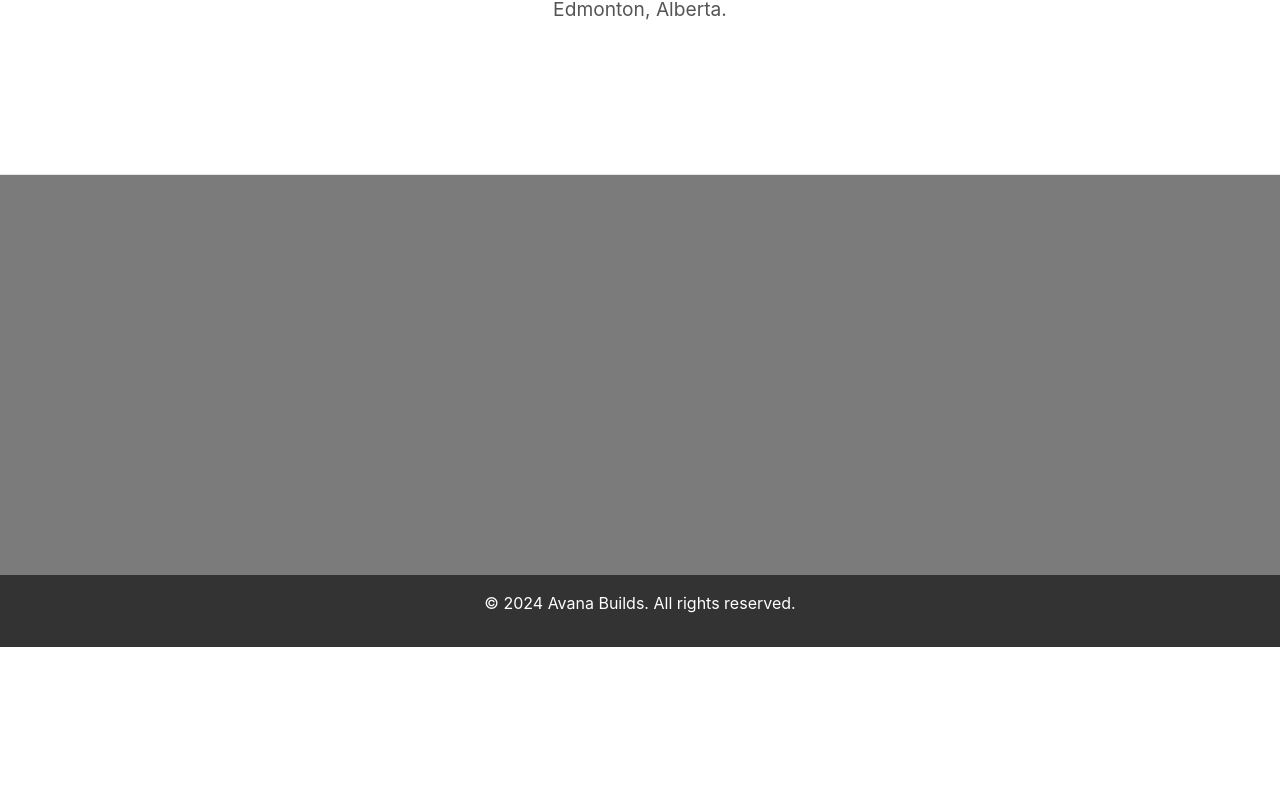
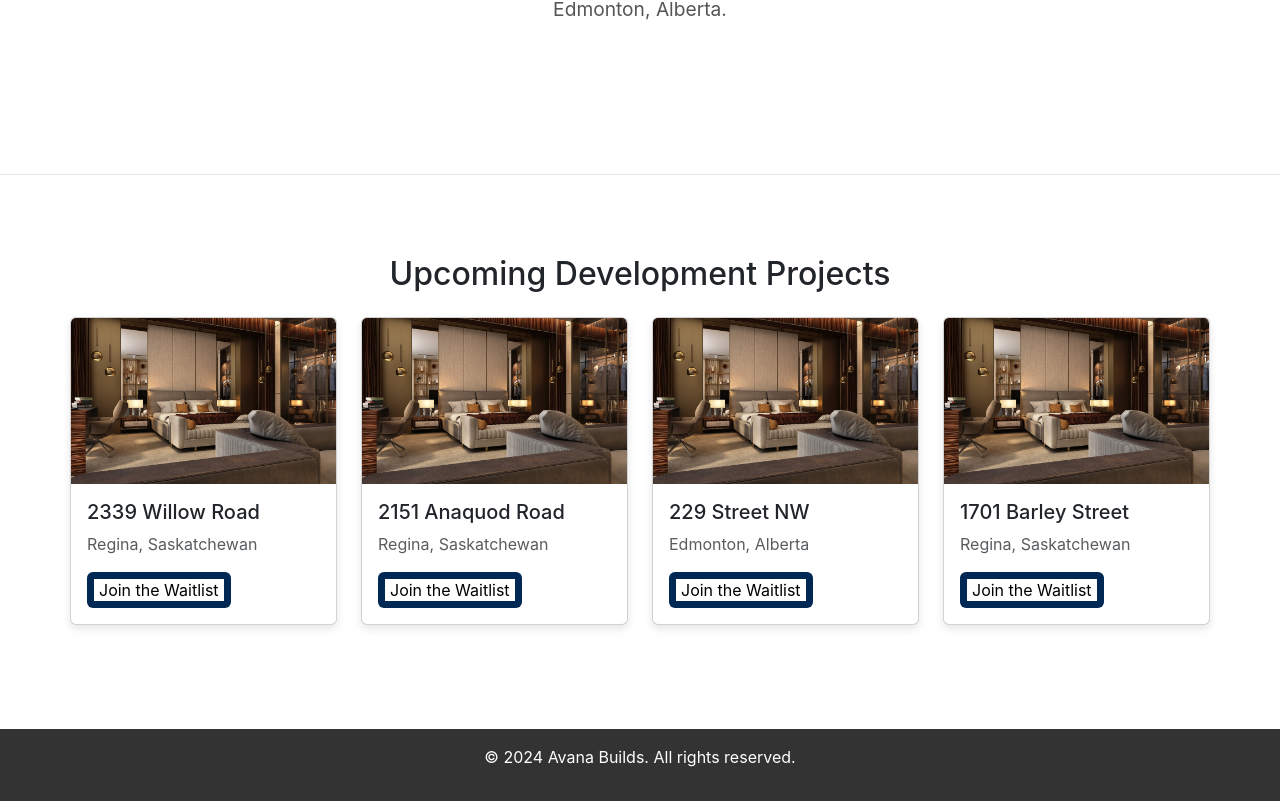
Before and after one commit to Aryan-1703/SriSaiProperty, a React (Vite) app: page / in a window 1280 px wide. Shown: the part 1141-1942 px from the top of the page. Before the commit the page ends 1788 px from the top, so only its background shows below. Built offline with nearby package versions, Linux system fonts and the light colour scheme.

Commit message:
Add card

```diff
--- a/index.html
+++ b/index.html
@@ -2,9 +2,9 @@
 <html lang="en">
   <head>
     <meta charset="UTF-8" />
-    <link rel="icon" type="image/svg+xml" href="/vite.svg" />
+    <link rel="icon" type="image/svg+xml" href="/logo.jpg" />
     <meta name="viewport" content="width=device-width, initial-scale=1.0" />
-    <title>Vite + React + TS</title>
+    <title>Sri Sai Property</title>
   </head>
   <body>
     <div id="root"></div>
--- a/src/App.tsx
+++ b/src/App.tsx
@@ -2,7 +2,7 @@ import React from "react";
 import Header from "./components/Header";
 import HeroSection from "./components/HeroSection";
 import WelcomeSection from "./components/WelcomeSection";
-import Upcoming from "./components/Upcoming";
+import UpcomingProjects from "./components/UpcomingProject";
 import Footer from "./components/Footer";
 import "./App.css";
 
@@ -12,7 +12,7 @@ const App = () => {
 			<Header />
 			<HeroSection />
 			<WelcomeSection />
-			<Upcoming />
+			<UpcomingProjects />
 			<Footer />
 		</div>
 	);
--- a/src/components/Upcoming.tsx
+++ /dev/null
@@ -1,14 +0,0 @@
-import React from "react";
-import "../styles/Upcoming.css";
-import { Container } from "react-bootstrap";
-import "bootstrap/dist/css/bootstrap.min.css";
-
-const Upcoming = () => {
-	return (
-		<Container fluid className="upcoming-section text-center">
-
-		</Container>
-	);
-};
-
-export default Upcoming;
--- /dev/null
+++ b/src/components/UpcomingProject.tsx
@@ -0,0 +1,59 @@
+import React from "react";
+import { Container, Row, Col, Card, Button } from "react-bootstrap";
+import "bootstrap/dist/css/bootstrap.min.css";
+import "../styles/UpcomingProjects.css";
+
+interface Project {
+	address: string;
+	city: string;
+	imageUrl: string;
+}
+
+const projectData: Project[] = [
+	{
+		address: "2339 Willow Road",
+		city: "Regina, Saskatchewan",
+		imageUrl: "/background1.jpg",
+	},
+	{
+		address: "2151 Anaquod Road",
+		city: "Regina, Saskatchewan",
+		imageUrl: "/background1.jpg",
+	},
+	{
+		address: "229 Street NW",
+		city: "Edmonton, Alberta",
+		imageUrl: "/background1.jpg",
+	},
+	{
+		address: "1701 Barley Street",
+		city: "Regina, Saskatchewan",
+		imageUrl: "/background1.jpg",
+	},
+];
+
+const UpcomingProjects: React.FC = () => {
+	return (
+		<Container className="upcoming-projects-container my-5">
+			<h2 className="text-center mb-4">Upcoming Development Projects</h2>
+			<Row>
+				{projectData.map((project, index) => (
+					<Col key={index} md={3} className="mb-4">
+						<Card className="project-card h-100">
+							<Card.Img variant="top" src={project.imageUrl} alt="Project Image" />
+							<Card.Body>
+								<Card.Title className="font-weight-bold">{project.address}</Card.Title>
+								<Card.Text className="text-muted">{project.city}</Card.Text>
+								<Button variant="primary" className="join-waitlist-btn">
+									Join the Waitlist
+								</Button>
+							</Card.Body>
+						</Card>
+					</Col>
+				))}
+			</Row>
+		</Container>
+	);
+};
+
+export default UpcomingProjects;
--- a/src/main.tsx
+++ b/src/main.tsx
@@ -4,7 +4,6 @@ import App from './App.tsx'
 import './index.css'
 
 ReactDOM.createRoot(document.getElementById('root')!).render
-// eslint-disable-next-line no-unexpected-multiline
 (
   <React.StrictMode>
     <App />
--- /dev/null
+++ b/src/styles/UpcomingProjects.css
@@ -0,0 +1,41 @@
+.upcoming-projects-container {
+	background-color: #ba3a3a00;
+	padding: 2rem 0;
+}
+
+.project-card {
+	box-shadow: 0 4px 8px rgba(0, 0, 0, 0.1);
+	transition: transform 0.3s ease;
+}
+
+.project-card:hover {
+	transform: translateY(-10px);
+}
+
+.join-waitlist-btn {
+	background-color: #002855;
+    color:black;
+	border: none;
+	position: relative;
+	z-index: 1;
+}
+
+.join-waitlist-btn::before {
+	content: "";
+	position: absolute;
+	top: 5px;
+	left: 5px;
+	right: 5px;
+	bottom: 5px;
+	background-color: #fff;
+	border: 2px solid #002855;
+	z-index: -1;
+	transition: all 0.3s ease;
+}
+
+.join-waitlist-btn:hover::before {
+	top: -5px;
+	left: -5px;
+	right: -5px;
+	bottom: -5px;
+}
```
